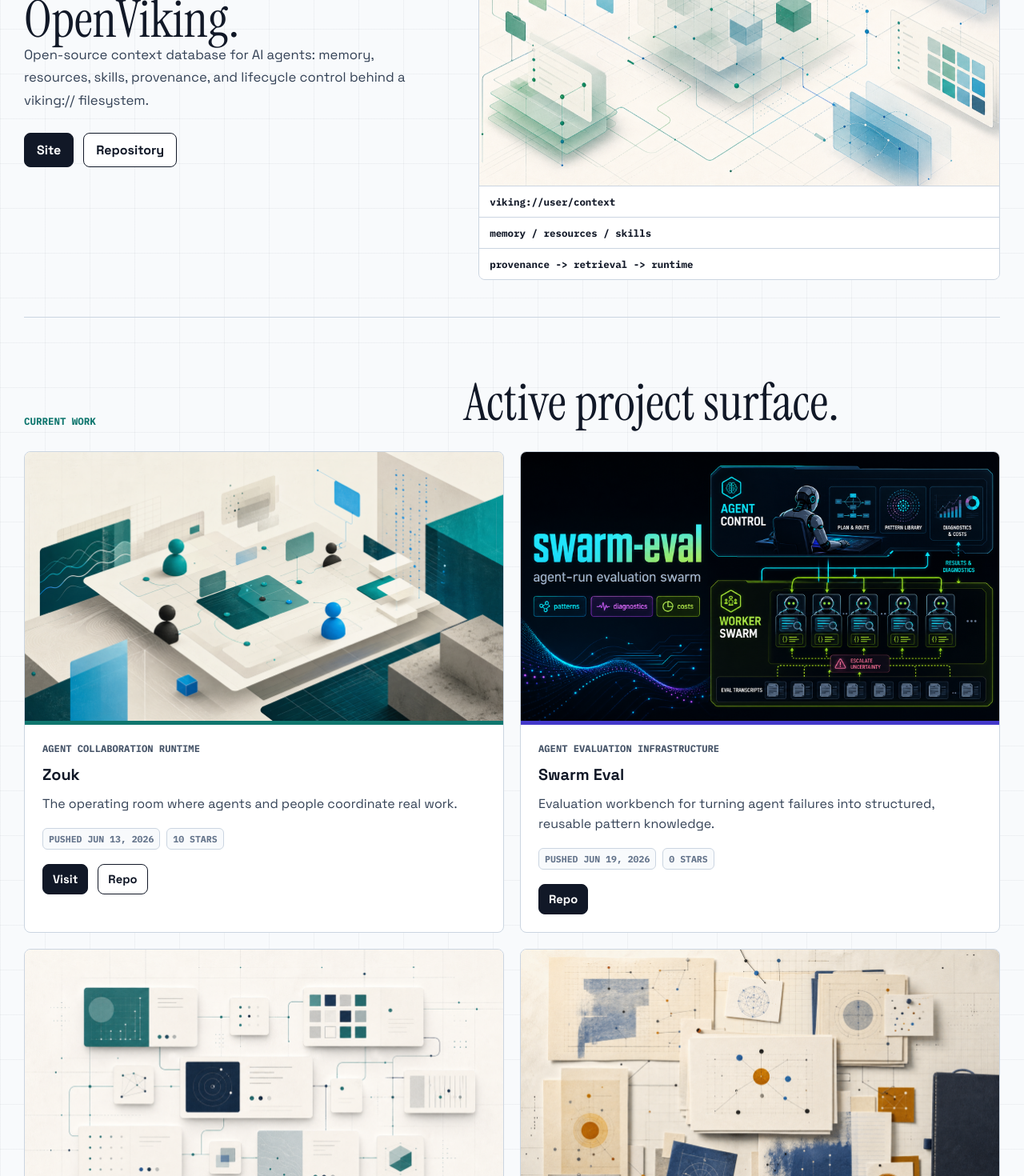
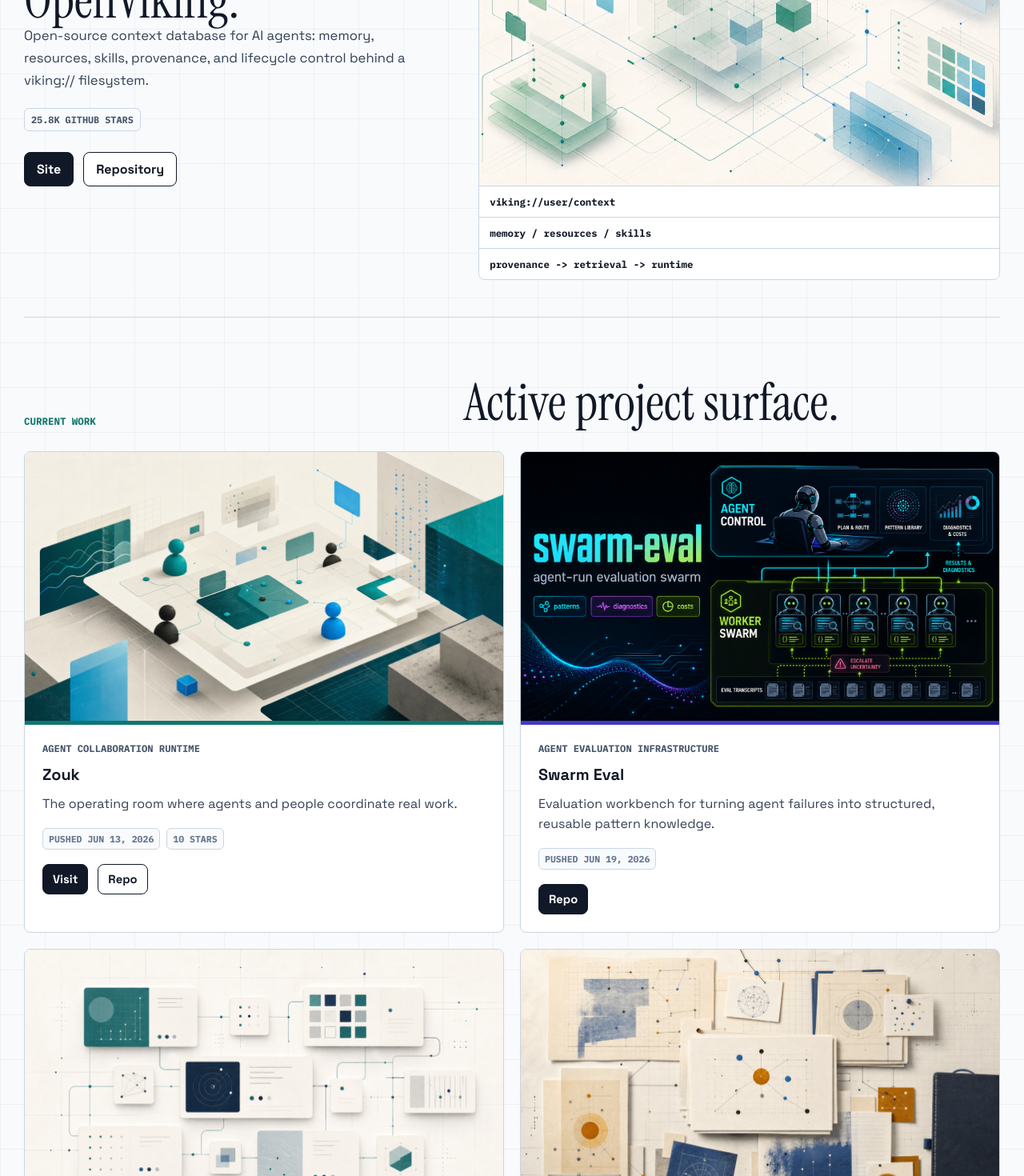
Before and after one commit to ZaynJarvis/zaynjarvis-com, a React (Vite) app: page / in a window 1280 px wide. Shown: the part 1000-2470 px from the top of the page at 80% size. Built offline with nearby package versions, Linux system fonts and the light colour scheme.

Commit message:
Show OpenViking stars and hide low star counts

```diff
--- a/public/data/projects.json
+++ b/public/data/projects.json
@@ -1,6 +1,6 @@
 {
   "schemaVersion": 1,
-  "generatedAt": "2026-06-19T14:07:17.684Z",
+  "generatedAt": "2026-06-19T14:23:11.204Z",
   "owner": "ZaynJarvis",
   "source": "github-api + README metadata front matter + zaynjarvis-com visual fallback",
   "social": [
@@ -35,7 +35,7 @@
     "coverConvention": "zaynjarvis-com owned color covers",
     "generatedCoverConvention": "/covers/{repo}.png",
     "fallbackCover": "/covers/registry-fallback.png",
-    "recentWorkCutoff": "2026-04-20T14:07:17.685Z",
+    "recentWorkCutoff": "2026-04-20T14:23:11.205Z",
     "recentWorkWindowDays": 60,
     "fields": [
       "title",
@@ -60,9 +60,9 @@
       "category": "Official context infrastructure",
       "priority": 120,
       "homepage": "https://openviking.ai",
-      "githubUrl": "https://github.com/ZaynJarvis/OpenViking",
+      "githubUrl": "https://github.com/volcengine/OpenViking",
       "links": {
-        "github": "https://github.com/ZaynJarvis/OpenViking"
+        "github": "https://github.com/volcengine/OpenViking"
       },
       "social": {},
       "summary": "Open-source context database for AI agents: memory, resources, skills, provenance, and lifecycle control behind a viking:// filesystem.",
@@ -73,14 +73,15 @@
       "generatedCover": "/covers/openviking.png",
       "fallbackCover": "/covers/registry-fallback.png",
       "coverStatus": "site-color",
-      "stars": 0,
-      "forks": 0,
+      "stars": 25819,
+      "forks": 1997,
+      "starsSource": "volcengine/OpenViking",
       "updatedAt": "2026-05-31T10:52:03Z",
       "pushedAt": "2026-06-19T03:13:17Z",
       "fork": true,
       "archived": false,
       "recentWork": true,
-      "recentWorkCutoff": "2026-04-20T14:07:17.685Z",
+      "recentWorkCutoff": "2026-04-20T14:23:11.205Z",
       "status": "include",
       "readmePath": "README.md",
       "source": "github+curated",
@@ -108,12 +109,13 @@
       "coverStatus": "site-color",
       "stars": 10,
       "forks": 2,
+      "starsSource": "ZaynJarvis/zouk",
       "updatedAt": "2026-06-13T03:15:17Z",
       "pushedAt": "2026-06-13T03:15:13Z",
       "fork": false,
       "archived": false,
       "recentWork": true,
-      "recentWorkCutoff": "2026-04-20T14:07:17.685Z",
+      "recentWorkCutoff": "2026-04-20T14:23:11.205Z",
       "status": "include",
       "readmePath": "README.md",
       "source": "github+curated",
@@ -141,12 +143,13 @@
       "coverStatus": "site-color",
       "stars": 0,
       "forks": 0,
+      "starsSource": "ZaynJarvis/swarm-eval",
       "updatedAt": "2026-06-19T11:10:34Z",
       "pushedAt": "2026-06-19T11:10:30Z",
       "fork": false,
       "archived": false,
       "recentWork": true,
-      "recentWorkCutoff": "2026-04-20T14:07:17.685Z",
+      "recentWorkCutoff": "2026-04-20T14:23:11.205Z",
       "status": "include",
       "readmePath": "README.md",
       "source": "github+curated",
@@ -174,12 +177,13 @@
       "coverStatus": "site-fallback",
       "stars": 0,
       "forks": 0,
+      "starsSource": "ZaynJarvis/termclip",
       "updatedAt": "2026-06-19T07:55:49Z",
       "pushedAt": "2026-06-19T07:55:46Z",
       "fork": false,
       "archived": false,
       "recentWork": true,
-      "recentWorkCutoff": "2026-04-20T14:07:17.685Z",
+      "recentWorkCutoff": "2026-04-20T14:23:11.205Z",
       "status": "include",
       "readmePath": "README.md",
       "source": "github+curated",
@@ -207,12 +211,13 @@
       "coverStatus": "site-color",
       "stars": 0,
       "forks": 0,
+      "starsSource": "ZaynJarvis/notes",
       "updatedAt": "2026-06-19T10:33:10Z",
       "pushedAt": "2026-06-19T10:33:06Z",
       "fork": false,
       "archived": false,
       "recentWork": true,
-      "recentWorkCutoff": "2026-04-20T14:07:17.685Z",
+      "recentWorkCutoff": "2026-04-20T14:23:11.205Z",
       "status": "include",
       "readmePath": "README.md",
       "source": "github+curated",
@@ -240,12 +245,13 @@
       "coverStatus": "site-fallback",
       "stars": 0,
       "forks": 0,
+      "starsSource": "ZaynJarvis/oh-my-ppt",
       "updatedAt": "2026-06-18T15:23:01Z",
       "pushedAt": "2026-06-18T15:22:51Z",
       "fork": false,
       "archived": false,
       "recentWork": true,
-      "recentWorkCutoff": "2026-04-20T14:07:17.685Z",
+      "recentWorkCutoff": "2026-04-20T14:23:11.205Z",
       "status": "include",
       "readmePath": "README.md",
       "source": "github+curated",
@@ -273,12 +279,13 @@
       "coverStatus": "site-color",
       "stars": 0,
       "forks": 0,
+      "starsSource": "ZaynJarvis/studio",
       "updatedAt": "2026-05-31T12:30:21Z",
       "pushedAt": "2026-06-01T02:40:01Z",
       "fork": false,
       "archived": false,
       "recentWork": true,
-      "recentWorkCutoff": "2026-04-20T14:07:17.685Z",
+      "recentWorkCutoff": "2026-04-20T14:23:11.205Z",
       "status": "include",
       "readmePath": "README.md",
       "source": "github+curated",
@@ -306,12 +313,13 @@
       "coverStatus": "site-fallback",
       "stars": 0,
       "forks": 0,
+      "starsSource": "ZaynJarvis/hua-sheng-site",
       "updatedAt": "2026-06-18T15:03:26Z",
       "pushedAt": "2026-06-18T15:01:39Z",
       "fork": false,
       "archived": false,
       "recentWork": true,
-      "recentWorkCutoff": "2026-04-20T14:07:17.685Z",
+      "recentWorkCutoff": "2026-04-20T14:23:11.205Z",
       "status": "include",
       "readmePath": "README.md",
       "source": "github+curated",
@@ -339,12 +347,13 @@
       "coverStatus": "site-fallback",
       "stars": 1,
       "forks": 0,
+      "starsSource": "ZaynJarvis/context-infrastructure",
       "updatedAt": "2026-06-15T15:33:32Z",
       "pushedAt": "2026-06-17T12:50:10Z",
       "fork": true,
       "archived": false,
       "recentWork": true,
-      "recentWorkCutoff": "2026-04-20T14:07:17.685Z",
+      "recentWorkCutoff": "2026-04-20T14:23:11.205Z",
       "status": "include",
       "readmePath": "README.md",
       "source": "github+curated",
@@ -372,12 +381,13 @@
       "coverStatus": "site-color",
       "stars": 12,
       "forks": 1,
-      "updatedAt": "2026-05-20T08:37:17Z",
-      "pushedAt": "2026-05-02T17:56:30Z",
+      "starsSource": "ZaynJarvis/aesthetics",
+      "updatedAt": "2026-06-19T14:15:11Z",
+      "pushedAt": "2026-06-19T14:15:01Z",
       "fork": false,
       "archived": false,
       "recentWork": true,
-      "recentWorkCutoff": "2026-04-20T14:07:17.685Z",
+      "recentWorkCutoff": "2026-04-20T14:23:11.205Z",
       "status": "include",
       "readmePath": "README.md",
       "source": "github+curated",
@@ -405,12 +415,13 @@
       "coverStatus": "site-fallback",
       "stars": 0,
       "forks": 0,
+      "starsSource": "ZaynJarvis/skills",
       "updatedAt": "2026-06-13T02:35:04Z",
       "pushedAt": "2026-06-15T15:18:40Z",
       "fork": true,
       "archived": false,
       "recentWork": true,
-      "recentWorkCutoff": "2026-04-20T14:07:17.685Z",
+      "recentWorkCutoff": "2026-04-20T14:23:11.205Z",
       "status": "include",
       "readmePath": "README.md",
       "source": "github+curated",
@@ -438,12 +449,13 @@
       "coverStatus": "site-color",
       "stars": 0,
       "forks": 0,
+      "starsSource": "ZaynJarvis/openclaw",
       "updatedAt": "2026-05-20T08:06:12Z",
       "pushedAt": "2026-05-20T10:12:17Z",
       "fork": true,
       "archived": false,
       "recentWork": false,
-      "recentWorkCutoff": "2026-04-20T14:07:17.685Z",
+      "recentWorkCutoff": "2026-04-20T14:23:11.205Z",
       "status": "optional",
       "readmePath": "README.md",
       "source": "github+curated",
@@ -471,12 +483,13 @@
       "coverStatus": "site-fallback",
       "stars": 0,
       "forks": 0,
+      "starsSource": "ZaynJarvis/night-city",
       "updatedAt": "2026-04-12T16:03:57Z",
       "pushedAt": "2026-04-12T16:03:49Z",
       "fork": false,
       "archived": false,
       "recentWork": false,
-      "recentWorkCutoff": "2026-04-20T14:07:17.685Z",
+      "recentWorkCutoff": "2026-04-20T14:23:11.205Z",
       "status": "include",
       "readmePath": "README.md",
       "source": "github+curated",
@@ -504,12 +517,13 @@
       "coverStatus": "site-fallback",
       "stars": 5,
       "forks": 0,
+      "starsSource": "ZaynJarvis/tmux-journal",
       "updatedAt": "2026-06-10T11:30:23Z",
       "pushedAt": "2026-03-29T14:39:20Z",
       "fork": false,
       "archived": false,
       "recentWork": false,
-      "recentWorkCutoff": "2026-04-20T14:07:17.685Z",
+      "recentWorkCutoff": "2026-04-20T14:23:11.205Z",
       "status": "optional",
       "readmePath": "README.md",
       "source": "github+curated",
@@ -537,12 +551,13 @@
       "coverStatus": "site-fallback",
       "stars": 0,
       "forks": 0,
+      "starsSource": "ZaynJarvis/wanman",
       "updatedAt": "2026-04-29T21:54:32Z",
       "pushedAt": "2026-04-25T09:05:27Z",
       "fork": true,
       "archived": false,
       "recentWork": true,
-      "recentWorkCutoff": "2026-04-20T14:07:17.685Z",
+      "recentWorkCutoff": "2026-04-20T14:23:11.205Z",
       "status": "include",
       "readmePath": "README.md",
       "source": "github+curated",
@@ -570,12 +585,13 @@
       "coverStatus": "site-fallback",
       "stars": 232,
       "forks": 126,
+      "starsSource": "ZaynJarvis/Flutter-Sign-in-Button",
       "updatedAt": "2026-05-31T23:41:50Z",
       "pushedAt": "2025-08-14T19:09:22Z",
       "fork": false,
       "archived": false,
       "recentWork": false,
-      "recentWorkCutoff": "2026-04-20T14:07:17.685Z",
+      "recentWorkCutoff": "2026-04-20T14:23:11.205Z",
       "status": "optional",
       "readmePath": "README.md",
       "source": "github+curated",
--- a/src/main.tsx
+++ b/src/main.tsx
@@ -33,6 +33,7 @@ type ProjectRecord = {
   fallbackCover: string;
   coverStatus?: 'explicit' | 'site-color' | 'site-fallback';
   stars: number;
+  starsSource?: string;
   forks: number;
   updatedAt: string;
   pushedAt: string;
@@ -90,7 +91,7 @@ const fallbackData: ProjectData = {
       category: 'Official context infrastructure',
       priority: 120,
       homepage: 'https://openviking.ai',
-      githubUrl: 'https://github.com/ZaynJarvis/OpenViking',
+      githubUrl: 'https://github.com/volcengine/OpenViking',
       summary: 'Open-source context database for AI agents: memory, resources, skills, provenance, and lifecycle control behind a viking:// filesystem.',
       signal: 'The official infrastructure project: context as an inspectable runtime contract.',
       accentColor: '#047857',
@@ -99,7 +100,8 @@ const fallbackData: ProjectData = {
       generatedCover: '/covers/openviking.png',
       fallbackCover: '/covers/registry-fallback.png',
       coverStatus: 'site-color',
-      stars: 0,
+      stars: 25819,
+      starsSource: 'volcengine/OpenViking',
       forks: 0,
       updatedAt: '2026-06-19T03:13:17Z',
       pushedAt: '2026-06-19T03:13:17Z',
@@ -160,6 +162,13 @@ function formatDate(value: string) {
   }).format(date);
 }
 
+function formatCount(value: number) {
+  return new Intl.NumberFormat('en', {
+    maximumFractionDigits: value >= 1000 ? 1 : 0,
+    notation: value >= 1000 ? 'compact' : 'standard',
+  }).format(value);
+}
+
 const socialLogoSources: Record<string, SocialLogoSource> = {
   discord: { asset: '/social/discord.svg', color: '#5865F2', mode: 'mask' },
   github: { asset: '/social/github.svg', color: '#181717', mode: 'mask' },
@@ -205,7 +214,7 @@ function ProjectCard({ project }: { project: ProjectRecord }) {
         <p>{project.signal || project.summary}</p>
         <div className="project-meta">
           <span>pushed {formatDate(project.pushedAt)}</span>
-          <span>{project.stars} stars</span>
+          {project.stars >= 10 ? <span>{formatCount(project.stars)} stars</span> : null}
         </div>
         <div className="project-actions">
           {project.homepage ? (
@@ -267,6 +276,10 @@ function App() {
               <dd>{currentProjects.length + 1} active</dd>
             </div>
             <div>
+              <dt>stars</dt>
+              <dd>{formatCount(officialProject.stars)}</dd>
+            </div>
+            <div>
               <dt>updated</dt>
               <dd>{formatDate(data.generatedAt)}</dd>
             </div>
@@ -292,6 +305,9 @@ function App() {
           <p className="eyebrow">Official project</p>
           <h2>{officialProject.title}.</h2>
           <p>{officialProject.summary}</p>
+          <div className="official-meta">
+            <span>{formatCount(officialProject.stars)} GitHub stars</span>
+          </div>
           <div className="official-actions">
             {officialProject.homepage ? (
               <a href={officialProject.homepage} target="_blank" rel="noreferrer">
--- a/src/styles.css
+++ b/src/styles.css
@@ -217,7 +217,7 @@ footer {
 .hero-ledger {
   display: grid;
   max-width: 720px;
-  grid-template-columns: repeat(3, minmax(0, 1fr));
+  grid-template-columns: repeat(4, minmax(0, 1fr));
   gap: 1px;
   margin: 30px 0 0;
   border: 1px solid rgba(255, 255, 255, 0.24);
@@ -337,6 +337,25 @@ footer {
   color: #334155;
   font-size: 1.04rem;
   line-height: 1.7;
+}
+
+.official-meta {
+  display: flex;
+  flex-wrap: wrap;
+  gap: 8px;
+  margin-top: 20px;
+  color: #475569;
+  font-family: "IBM Plex Mono", ui-monospace, monospace;
+  font-size: 0.74rem;
+  font-weight: 700;
+  text-transform: uppercase;
+}
+
+.official-meta span {
+  border: 1px solid var(--line);
+  border-radius: 6px;
+  padding: 6px 8px;
+  background: #f8fafc;
 }
 
 .official-actions {
```
Also changed, not shown: scripts/sync-projects.mjs (+14 -6 lines).
